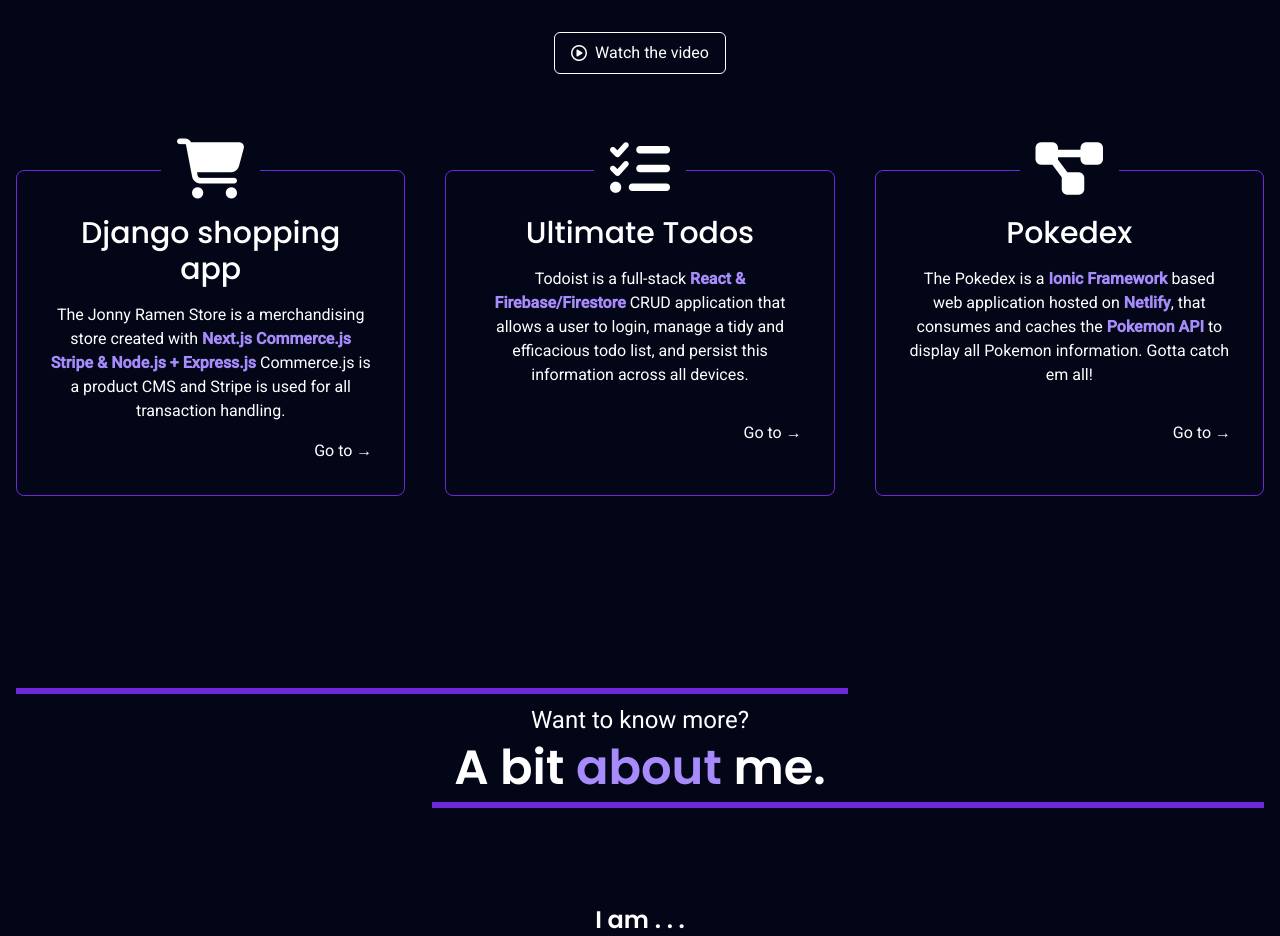
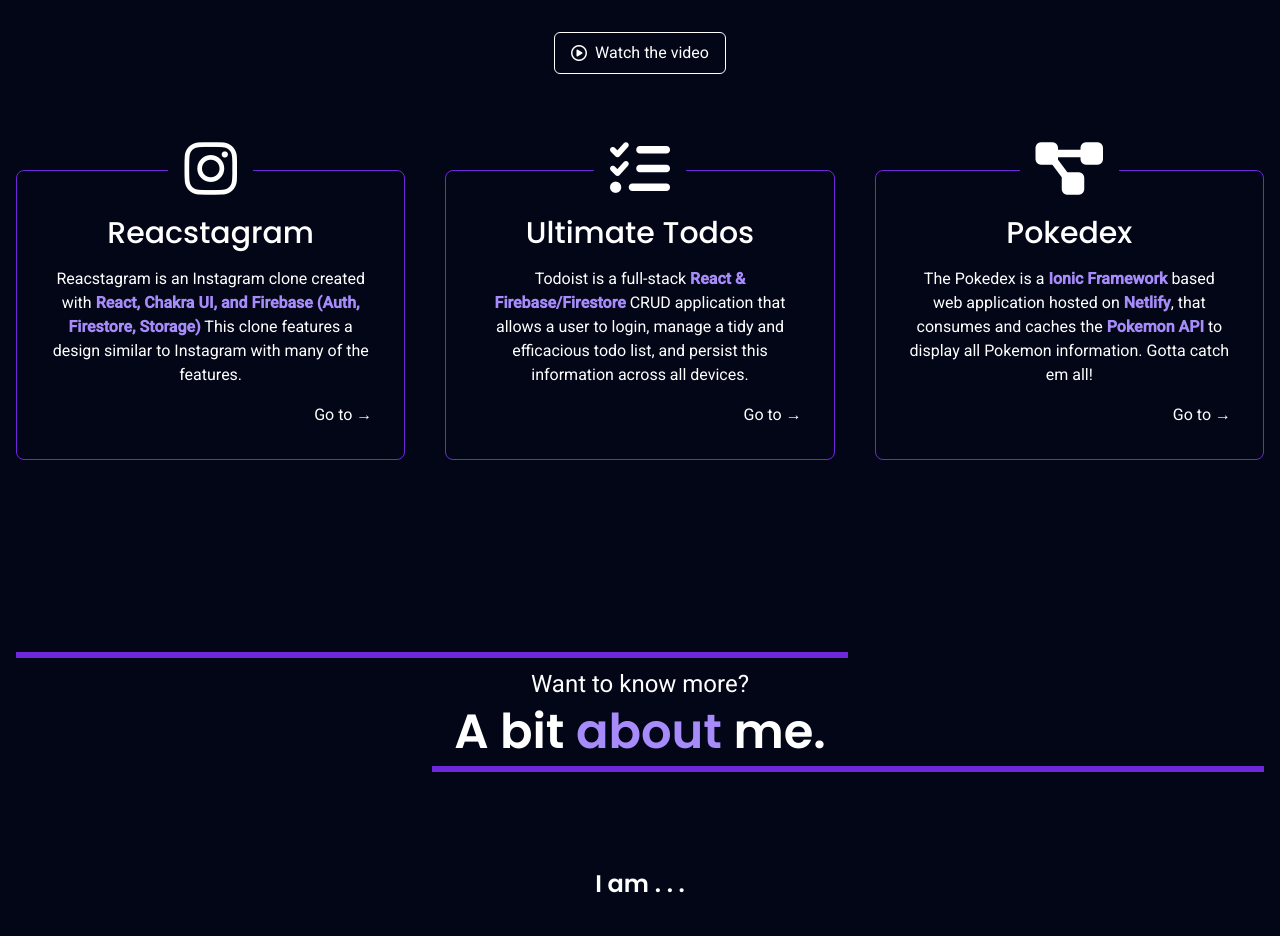
Before and after one commit to jonathanpperry/awesome-portfolio-sveltekit, a SvelteKit app: page / in a window 1280 px wide. Shown: the part 1180-2116 px from the top of the page. Built offline with nearby package versions, Linux system fonts and the light colour scheme.

Commit message:
Add reacstagram project to first item in project list

```diff
--- a/src/components/Main.svelte
+++ b/src/components/Main.svelte
@@ -2,7 +2,11 @@
   import Step from "./Step.svelte";
 
   let steps = [
-    { name: "Django shopping app", icon: "fa-solid fa-cart-shopping" },
+    {
+      name: "Reacstagram",
+      icon: "fa-brands fa-instagram",
+      href: "https://reacstagram.com",
+    },
     { name: "Ultimate Todos", icon: "fa-solid fa-list-check" },
     { name: "Pokedex", icon: "fa-solid fa-diagram-project" },
   ];
@@ -84,11 +88,11 @@
     <div class="grid grid-cols-1 lg:grid-cols-3 gap-12 lg:gap-10">
       <Step step={steps[0]}>
         <p>
-          The Jonny Ramen Store is a merchandising store created with
+          Reacstagram is an Instagram clone created with
           <strong class="text-violet-400"
-            >Next.js Commerce.js Stripe & Node.js + Express.js</strong
+            >React, Chakra UI, and Firebase (Auth, Firestore, Storage)</strong
           >
-          Commerce.js is a product CMS and Stripe is used for all transaction handling.
+          This clone features a design similar to Instagram with many of the features.
         </p>
       </Step>
       <Step step={steps[1]}>
```
